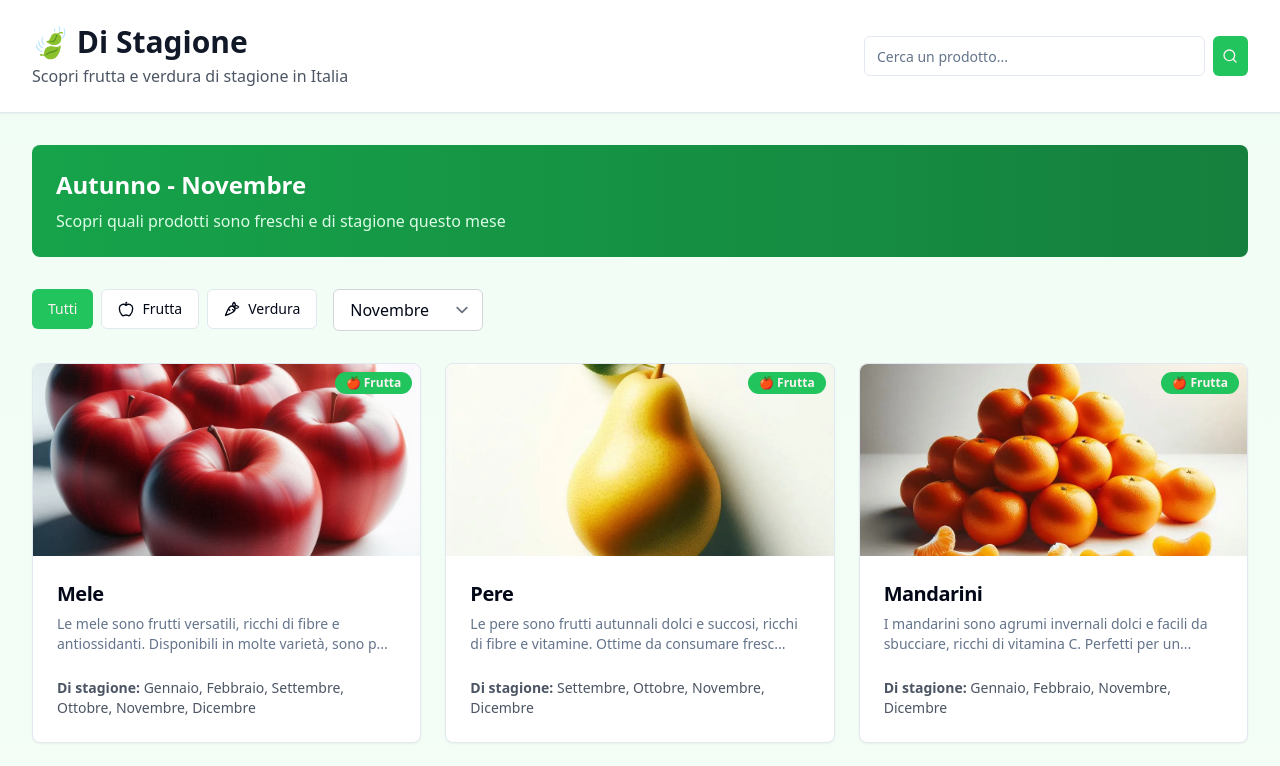
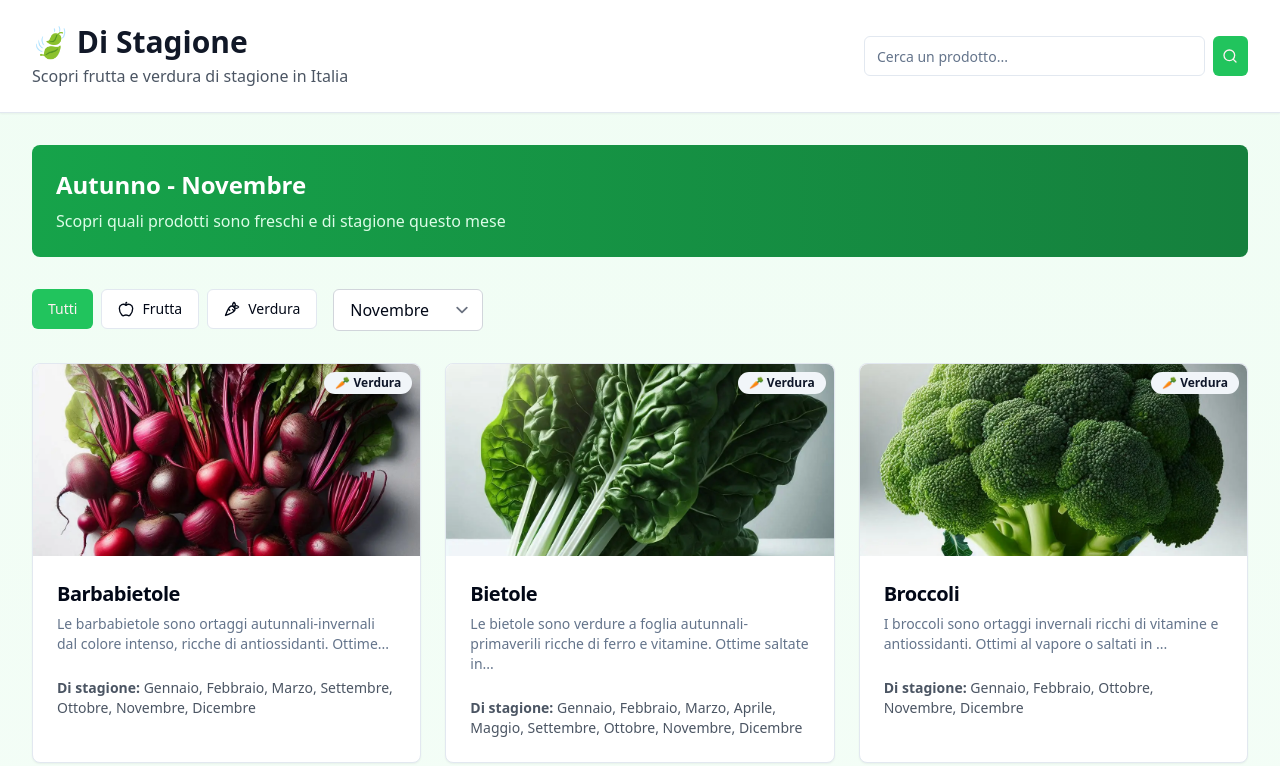
Before and after one commit to E-Lop/di-stagione, a React (Vite) app: page / in a window 1280 px wide. Shown: the top 766 px of the page. Built offline with nearby package versions, Linux system fonts and the light colour scheme.

Commit message:
aggiunto ordinamento alfabetico per prodotti in pagina e autocompletamento

```diff
--- a/src/components/ui/autocomplete.jsx
+++ b/src/components/ui/autocomplete.jsx
@@ -34,6 +34,7 @@ const Autocomplete = React.forwardRef(({
                 product.name.toLowerCase().includes(searchLower) ||
                 (product.description && product.description.toLowerCase().includes(searchLower))
             )
+            .sort((a, b) => a.name.localeCompare(b.name)) // Sort alphabetically A-Z
             .slice(0, maxSuggestions);
     }, [value, products, minChars, maxSuggestions]);
 
--- a/src/pages/ProductsIndex.jsx
+++ b/src/pages/ProductsIndex.jsx
@@ -47,7 +47,8 @@ export default function ProductsIndex() {
     };
 
     const filteredProducts = useMemo(() => {
-        return products.filter(product => {
+        return products
+            .filter(product => {
                 // Filter by search term
                 if (searchTerm && !product.name.toLowerCase().includes(searchTerm.toLowerCase())) {
                     return false;
@@ -64,7 +65,8 @@ export default function ProductsIndex() {
                 }
 
                 return true;
-        });
+            })
+            .sort((a, b) => a.name.localeCompare(b.name)); // Sort alphabetically A-Z
     }, [products, searchTerm, selectedType, selectedMonth]);
 
     const handleSearch = (e) => {
```
Lines whose indentation alone changed are shown as unchanged.
